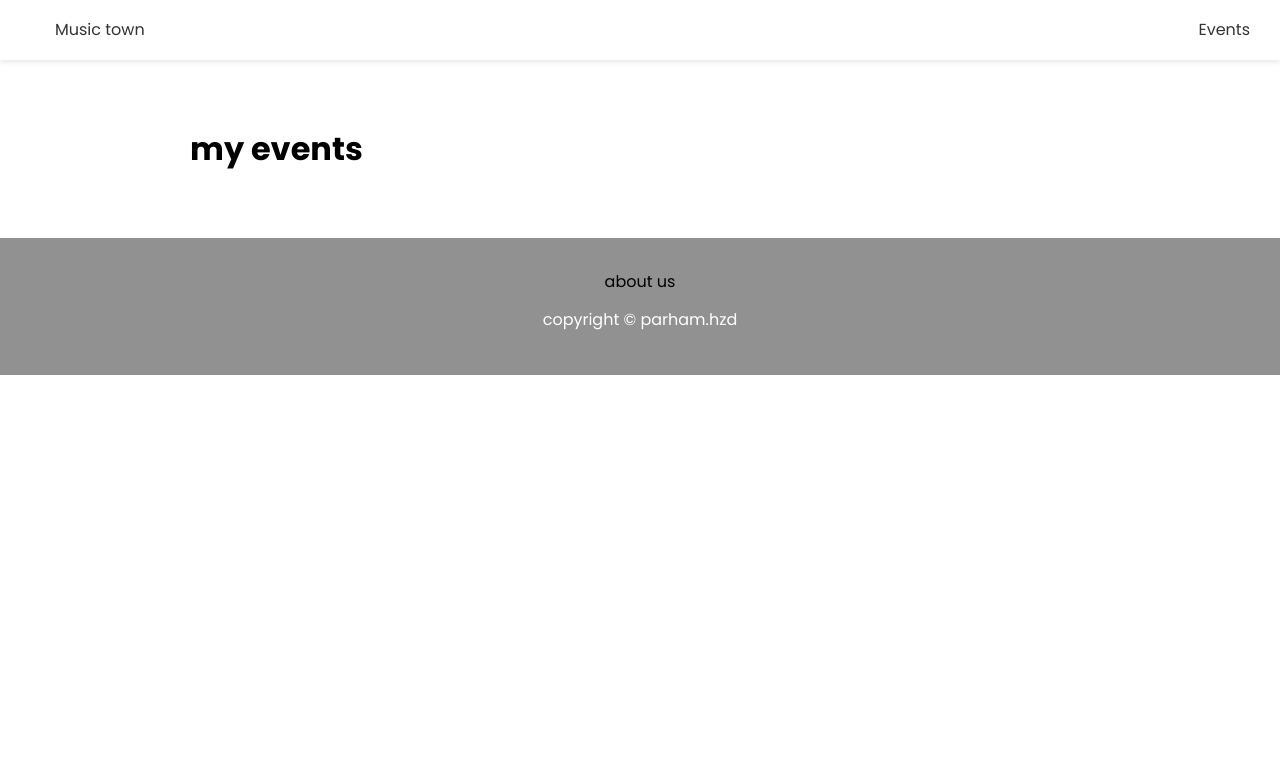
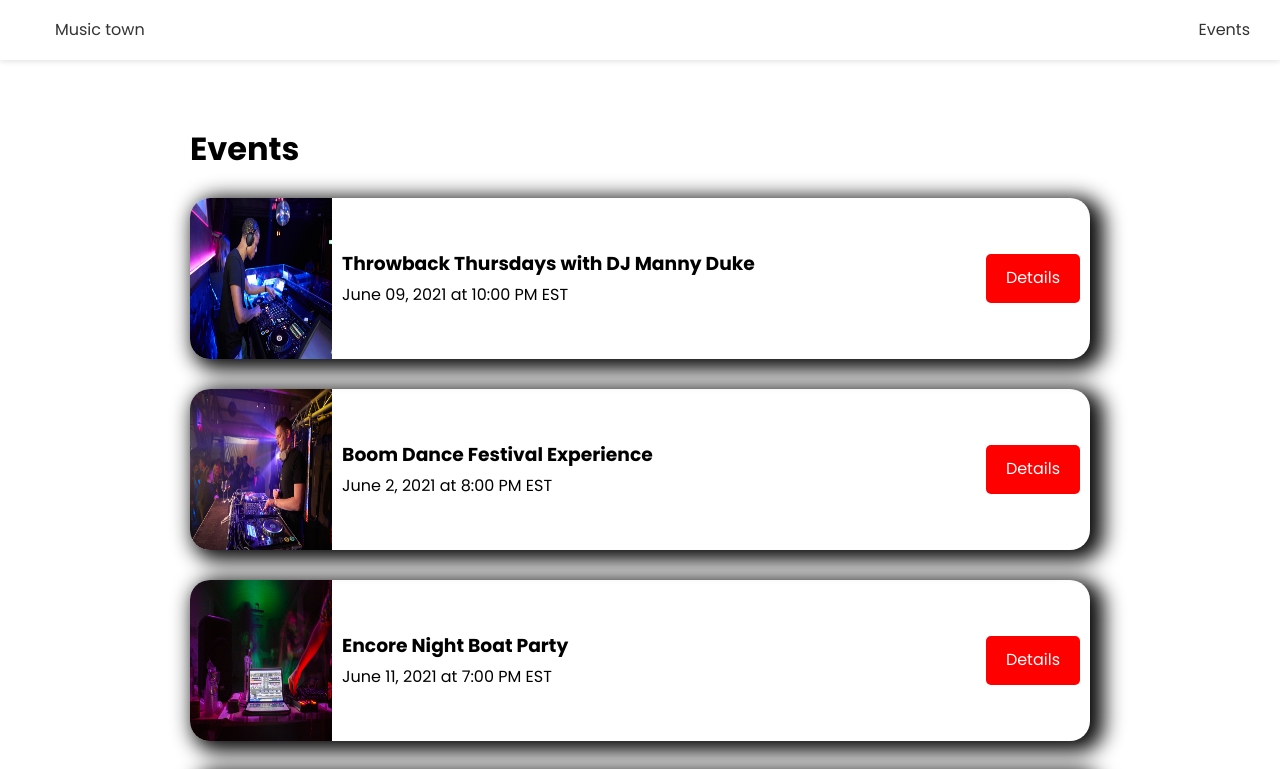
Before and after one commit to parhamhassanzade/music-frontend, a Next.js app: page /events in a window 1280 px wide. Shown: the top 769 px of the page. Built offline with nearby package versions, Linux system fonts and the light colour scheme.

Commit message:
change the event UI

```diff
--- a/component/EventItem.js
+++ b/component/EventItem.js
@@ -1,18 +1,25 @@
 import Image from "next/image";
+import style from "../styles/EventItem.module.css";
+import Link from "next/link";
 export default function EventItem({ evt }) {
   return (
-    <div>
-      <div>
-        <h3>{evt.name}</h3>
-        <span>
-          {evt.date} at {evt.time}
-        </span>
-        <div>
-          <Image
-            src={evt.image ? evt.image : "/image/event-default.png"}
-            width={150}
-            height={150}
-          />
+    <div className={style.event_item}>
+      <Image
+        src={evt.image ? evt.image : "/image/event-default.png"}
+        width={150}
+        height={170}
+      />
+      <div className={style.info_Section}>
+        <div className={style.textBox}>
+          <h3>{evt.name}</h3>
+          <span>
+            {evt.date} at {evt.time}
+          </span>
+        </div>
+        <div className={style.link}>
+          <Link href={`/events/${evt.slug}`}>
+            <div className="btn">Details</div>
+          </Link>
         </div>
       </div>
     </div>
--- a/component/Footer.js
+++ b/component/Footer.js
@@ -12,7 +12,12 @@ export default function Footer() {
           </li>
         </ul>
       </nav>
-      <p>copyright &copy; parham.hzd</p>
+      <p>
+        copyright &copy; &nbsp;
+        <Link href="https://www.linkedin.com/in/parham-hassanzade-176910168/">
+          parham.hzd
+        </Link>
+      </p>
     </footer>
   );
 }
--- a/pages/events/index.js
+++ b/pages/events/index.js
@@ -1,12 +1,39 @@
 import Layout from "../../component/Layout";
 
-export default function EventsPage() {
-    return (
-        <Layout>
-            <h1>
-                my events
-            </h1>
+import { API_URL } from "../../config/index";
+import EventItem from "../../component/EventItem";
+export default function EventsPage({ events }) {
+  console.log(events);
+  return (
+    <Layout>
+      <h1>Events</h1>
+      {events.length === 0 ? <h3>No Events to show</h3> : ""}
 
-        </Layout>
-    )
+      {events.map((evt) => (
+        <EventItem key={evt.id} evt={evt} />
+      ))}
+    </Layout>
+  );
 }
+
+//!fetch data
+//? getStaticProps work in built time and for fix the proplem of this method in object that we return use revalidate
+export const getStaticProps = async () => {
+  const res = await fetch(`${API_URL}/api/events`);
+  const events = await res.json();
+
+  return {
+    props: { events: events.events },
+    revalidate: 1,
+  };
+};
+
+//?get data wen we go to the page
+// export const getServerSideProps = async () => {
+//   const res = await fetch(`${API_URL}/api/events`);
+//   const events = await res.json();
+
+//   return {
+//     props: { events },
+//   };
+// };
--- a/pages/index.js
+++ b/pages/index.js
@@ -3,13 +3,13 @@ import Layout from "../component/Layout";
 import { API_URL } from "../config";
 import EventItem from "./../component/EventItem";
 export default function Home({ events }) {
-  console.log(events.events);
+  console.log(events);
   return (
     <Layout>
       <h1>UpComing Events</h1>
       {events.length === 0 ? <h3>No Events to show</h3> : ""}
 
-      {events.events.map((evt) => (
+      {events.map((evt) => (
         <EventItem key={evt.id} evt={evt} />
       ))}
     </Layout>
@@ -21,7 +21,7 @@ export const getStaticProps = async () => {
   const events = await res.json();
 
   return {
-    props: { events },
+    props: { events:events.events.slice(0,3) },
     revalidate: 1,
   };
 };
--- /dev/null
+++ b/styles/EventItem.module.css
@@ -0,0 +1,27 @@
+.event_item {
+  display: flex;
+  flex-direction: row;
+  box-shadow: 8px 5px 20px 6px #0d0d0d;
+  margin-bottom: 30px;
+  border-radius: 20px;
+  padding: 0px;
+  overflow: hidden;
+}
+.info_Section {
+  display: flex;
+  flex-direction: row;
+  justify-content: space-between;
+  width: 100vh;
+
+}
+.textBox {
+  display: flex;
+  justify-content: center;
+  flex-direction: column;
+  margin-left: 10px;
+}
+.link {
+  display: flex;
+  align-items: center;
+  margin:0 10px 0 0;
+}
```
